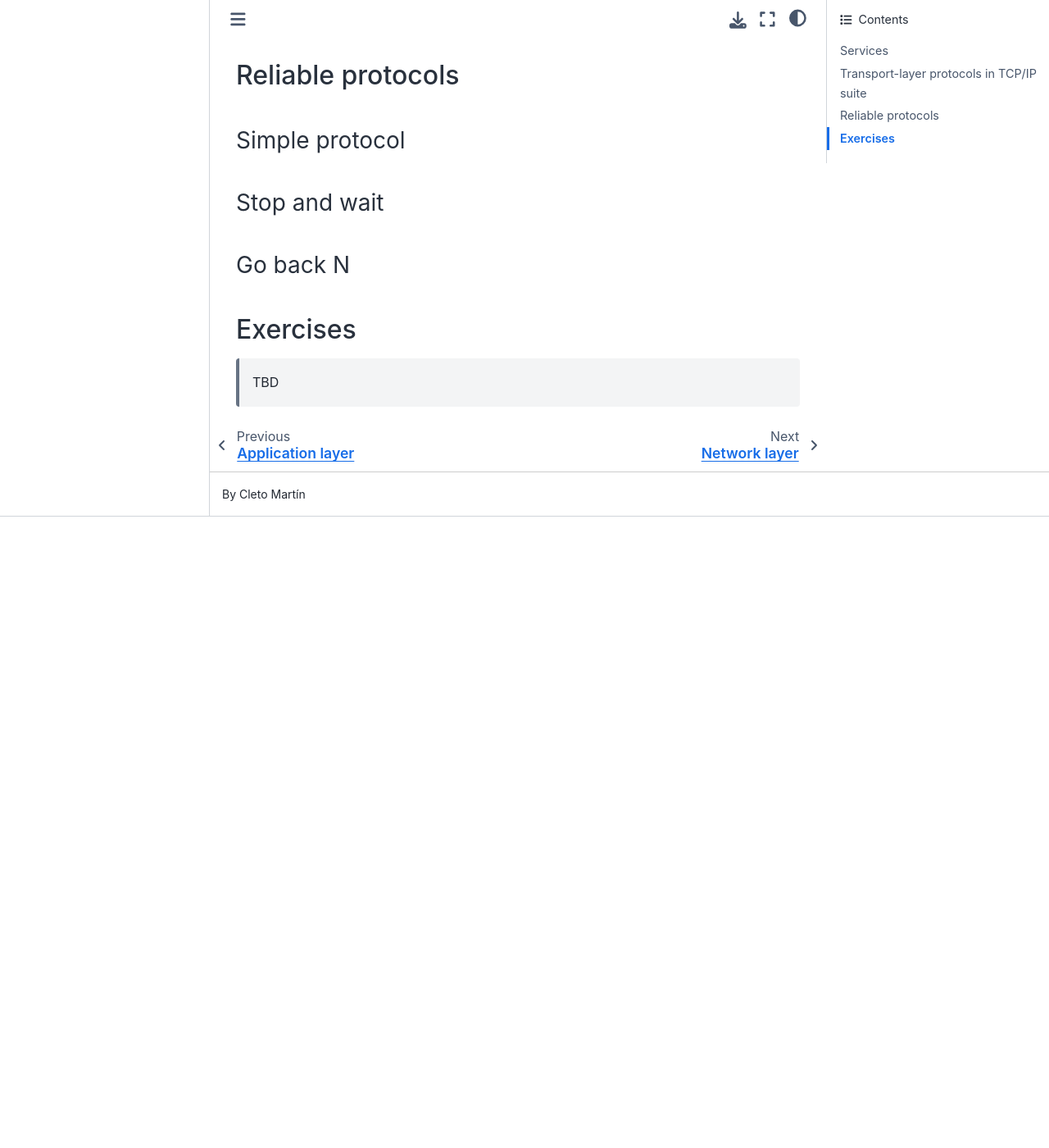
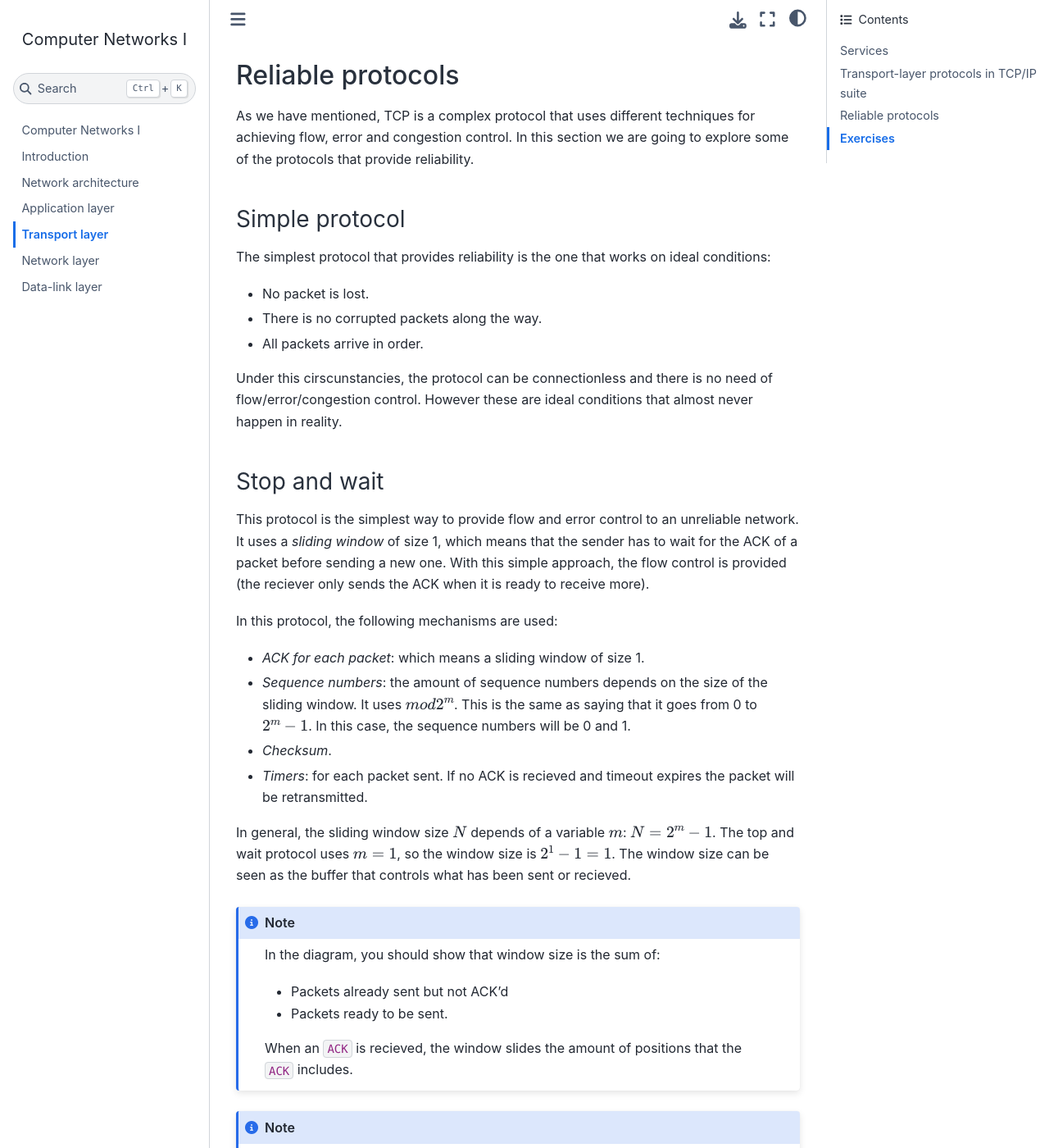
Before and after one commit to cletomartin/redes1, a Jupyter Book: the page built from transport.md, in a window 1280 px wide and 1400 px high, scrolled down 14391 px. Shown: the whole window at 82% size. Built offline with Jupyter Book 1.0.4 settings and Sphinx 7.4.7 and the Sphinx Book theme 1.1.4, drawn with Linux system fonts in a browser that asks for light colours; before the commit the page ends 15021 px from its top, so only the background shows below that; some of the changed text lies outside the part shown.

Commit message:
more-stuff

````diff
--- a/transport.md
+++ b/transport.md
@@ -498,9 +498,68 @@
 
 ## Reliable protocols
 
+As we have mentioned, TCP is a complex protocol that uses different techniques for achieving flow, error and congestion control.
+In this section we are going to explore some of the protocols that provide reliability.
+
 ### Simple protocol
 
+The simplest protocol that provides reliability is the one that works on ideal conditions:
+
+- No packet is lost.
+- There is no corrupted packets along the way.
+- All packets arrive in order.
+
+Under this cirscunstancies, the protocol can be connectionless and there is no need of flow/error/congestion control.
+However these are ideal conditions that almost never happen in reality.
+
 ### Stop and wait
+
+This protocol is the simplest way to provide flow and error control to an unreliable network.
+It uses a _sliding window_ of size 1, which means that the sender has to wait for the ACK of a packet before sending a new one.
+With this simple approach, the flow control is provided (the reciever only sends the ACK when it is ready to receive more).
+
+In this protocol, the following mechanisms are used:
+
+- _ACK for each packet_: which means a sliding window of size 1.
+
+- _Sequence numbers_: the amount of sequence numbers depends on the size of the sliding window.
+  It uses $mod 2^{m}$. This is the same as saying that it goes from 0 to $2^{m}-1$.
+  In this case, the sequence numbers will be 0 and 1.
+
+- _Checksum_.
+- _Timers_: for each packet sent. If no ACK is recieved and timeout expires the packet will be retransmitted.
+
+In general, the sliding window size $N$ depends of a variable $m$: $N = 2^{m}-1$.
+The top and wait protocol uses $m=1$, so the window size is $2^{1}-1 = 1$.
+The window size can be seen as the buffer that controls what has been sent or recieved.
+
+```{note}
+In the diagram, you should show that window size is the sum of:
+- Packets already sent but not ACK'd
+- Packets ready to be sent.
+
+When an `ACK` is recieved, the window slides the amount of positions that the `ACK` includes.
+```
+
+```{note}
+The example flow diagram works like this.:
+
+1. Since we are in stop and wait protocol, both sender and receiver use $m=1$ so both have a window size of length 1. The sequence numbers are 0 or 1.
+1. The sender starts sending the packet 0. It starts a timer associated to this packet.
+1. The receiver moves its window one position and sends an `ACK`. Note that `ACK 1` confirms the reception of packet 0.
+1. The sender gets the ACK and moves its window one position further. The timer is stopped.
+1. The sender sends the packet 1. It starts a timer again.
+1. The packet 1 gets lost.
+1. Since nothing happens, the timer expires.
+1. The sender resend the packet 1.
+1. The receiver gets packet 1, move its window one position forward and sends the ACK.
+1. The sender receives the ACK and moves its window one position ahead. The time is stopped now.
+1. The sender tries to send packet 0 now.
+1. The receiver gets it and moves its window one position more. Note that the receiver now waits for packet 1, so it sends `ACK 1`.
+1. The ACK 1 gets lost.
+1. Since the sender did not get any ACK, it resends packet 0.
+1. The receiver gets packet 0 but it is wainting for packet 1, so it discards it considering it as duplicated.
+```
 
 ### Go back N
 
````
